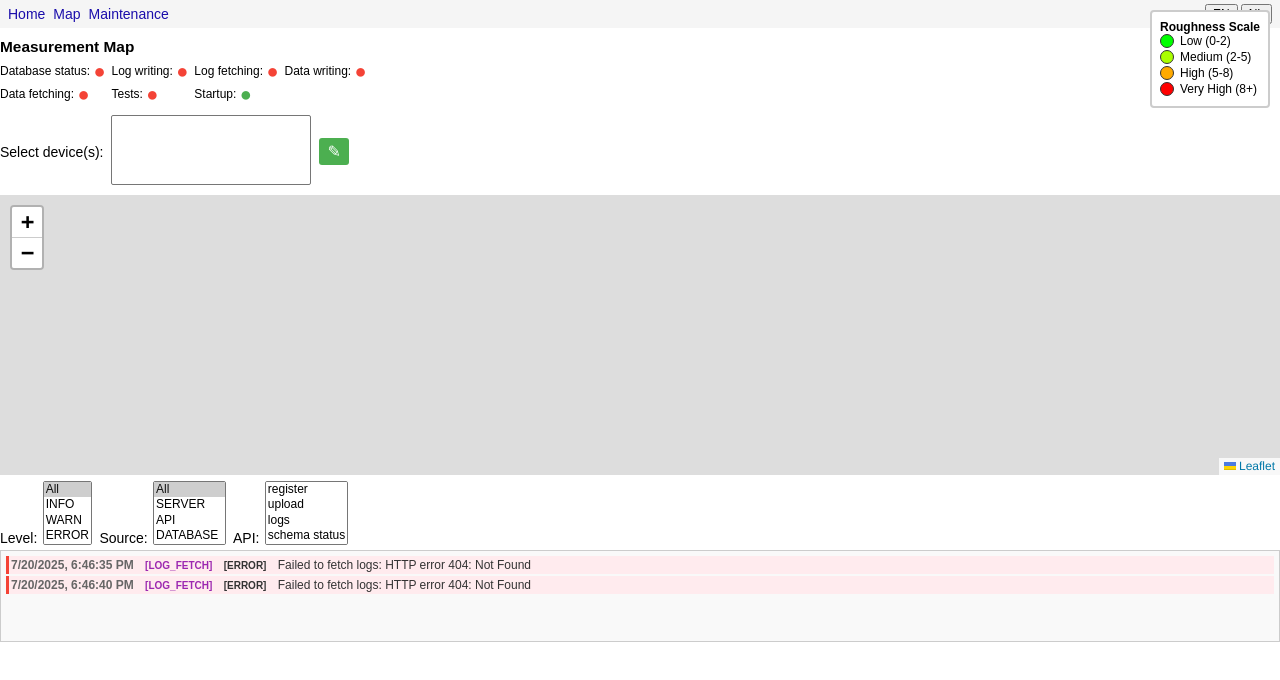
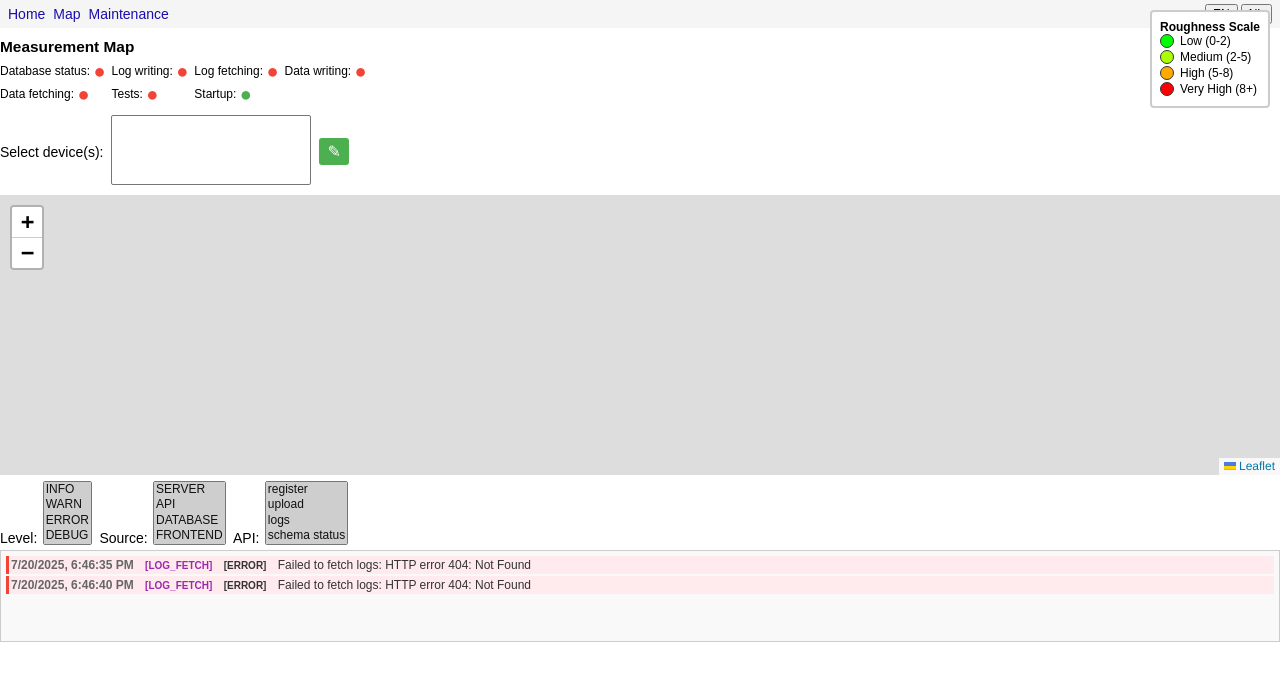
Before and after one commit to ErikvanMaanen/rci-nl, a plain HTML site: page frontend/device.html in a window 1280 px wide. Drawn offline with nearby package versions, Linux system fonts and the light colour scheme; no server answers; a small style sheet from the web is missing.

Commit message:
Improved filtering

```diff
--- a/frontend/device.html
+++ b/frontend/device.html
@@ -102,7 +102,6 @@
     <div class="log-filters">
       <label for="logLevelFilter">Level:</label>
       <select id="logLevelFilter" multiple>
-        <option value="" selected>All</option>
         <option value="INFO">INFO</option>
         <option value="WARN">WARN</option>
         <option value="ERROR">ERROR</option>
@@ -110,7 +109,6 @@
       </select>
       <label for="logSourceFilter">Source:</label>
       <select id="logSourceFilter" multiple>
-        <option value="" selected>All</option>
         <option value="SERVER">SERVER</option>
         <option value="API">API</option>
         <option value="DATABASE">DATABASE</option>
--- a/frontend/device.js
+++ b/frontend/device.js
@@ -65,10 +65,10 @@ async function loadDevices() {
       const list = await resp.json();
       const select = document.getElementById('deviceSelect');
       select.innerHTML = list
-        .map(d => `<option value="${d.device_id}">${d.device_id}${d.nickname ? ` (${d.nickname})` : ''}</option>`)
+        .map(d => `<option value="${d.device_id}" selected>${d.device_id}${d.nickname ? ` (${d.nickname})` : ''}</option>`)
         .join('');
 
-      // Do not pre-select devices so all data is shown by default
+      // All devices are now pre-selected to show all data by default
 
       if (typeof frontendLog === 'function') {
         frontendLog(`Loaded ${list.length} devices`, 'INFO', 'DEVICE');
--- a/frontend/logs.js
+++ b/frontend/logs.js
@@ -2,6 +2,14 @@
 let currentLevelFilter = [];
 let currentSourceFilter = [];
 let currentApiFilter =[];
+
+function selectAllOptions(selectElement) {
+  if (selectElement) {
+    Array.from(selectElement.options).forEach(option => {
+      option.selected = true;
+    });
+  }
+}
 
 function fetchLogs(){
   const logDiv = document.getElementById('log');
@@ -14,6 +22,7 @@ function fetchLogs(){
   params.append('limit', '20');
 
   // Add filter parameters if they exist (backend expects comma-separated values)
+  // Only send filter params if not all options are selected (to reduce unnecessary filtering)
   if (currentLevelFilter && currentLevelFilter.length > 0) {
     params.append('level', currentLevelFilter.join(','));
   }
@@ -115,7 +124,10 @@ if (typeof window !== 'undefined') {
     const sourceSelect = document.getElementById('logSourceFilter');
     const apiSelect = document.getElementById('logApiFilter');
     const clearBtn = document.getElementById('clearLogsBtn');
+
     if(levelSelect){
+      // Select all options by default
+      selectAllOptions(levelSelect);
       const getLevels = () => Array.from(levelSelect.selectedOptions).map(o => o.value).filter(Boolean);
       currentLevelFilter = getLevels();
       levelSelect.addEventListener('change', () => {
@@ -124,6 +136,8 @@ if (typeof window !== 'undefined') {
       });
     }
     if(sourceSelect){
+      // Select all options by default
+      selectAllOptions(sourceSelect);
       const getSources = () => Array.from(sourceSelect.selectedOptions).map(o => o.value).filter(Boolean);
       currentSourceFilter = getSources();
       sourceSelect.addEventListener('change', () => {
@@ -132,6 +146,8 @@ if (typeof window !== 'undefined') {
       });
     }
     if(apiSelect){
+      // Select all options by default
+      selectAllOptions(apiSelect);
       const getApis = () => Array.from(apiSelect.selectedOptions).map(o => o.value).filter(Boolean);
       currentApiFilter = getApis();
       apiSelect.addEventListener('change', () => {
```
Also changed, not shown: frontend/index.html (+0 -2 lines), frontend/maintenance.html (+0 -2 lines).
